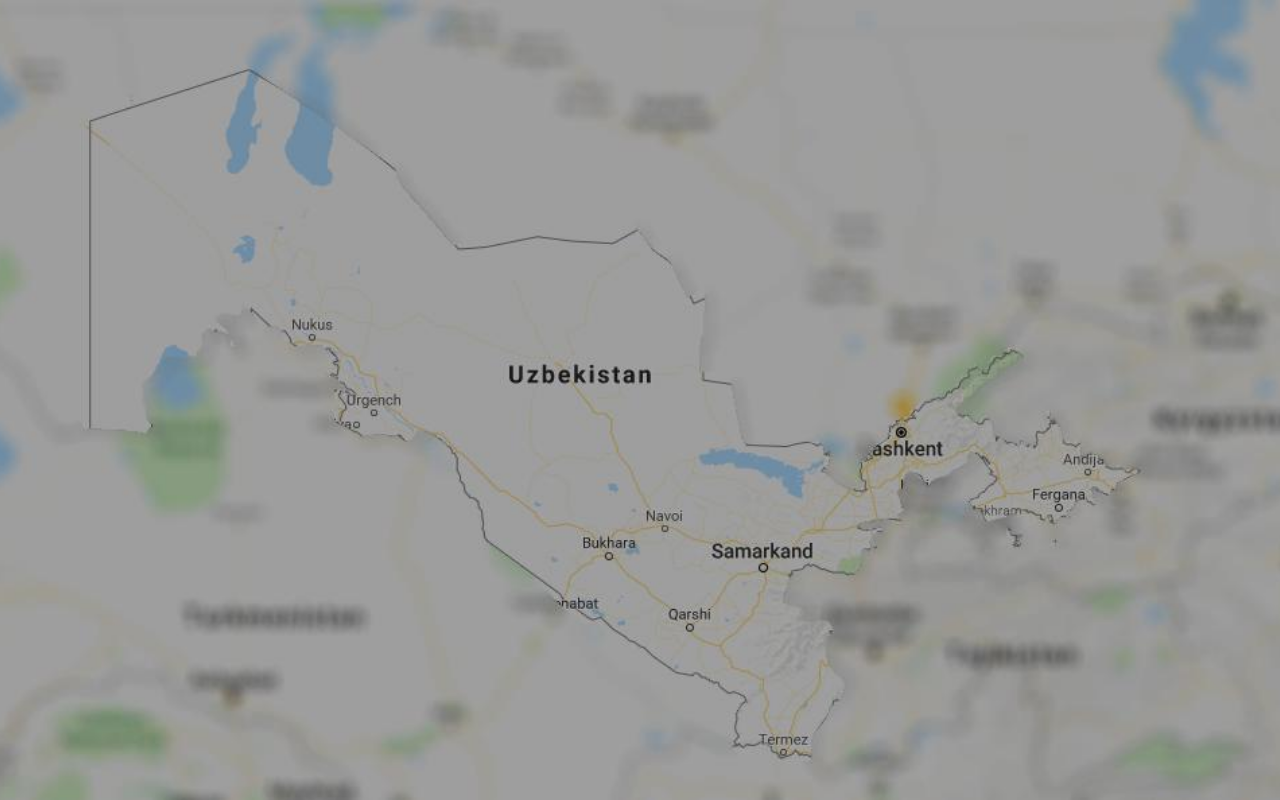
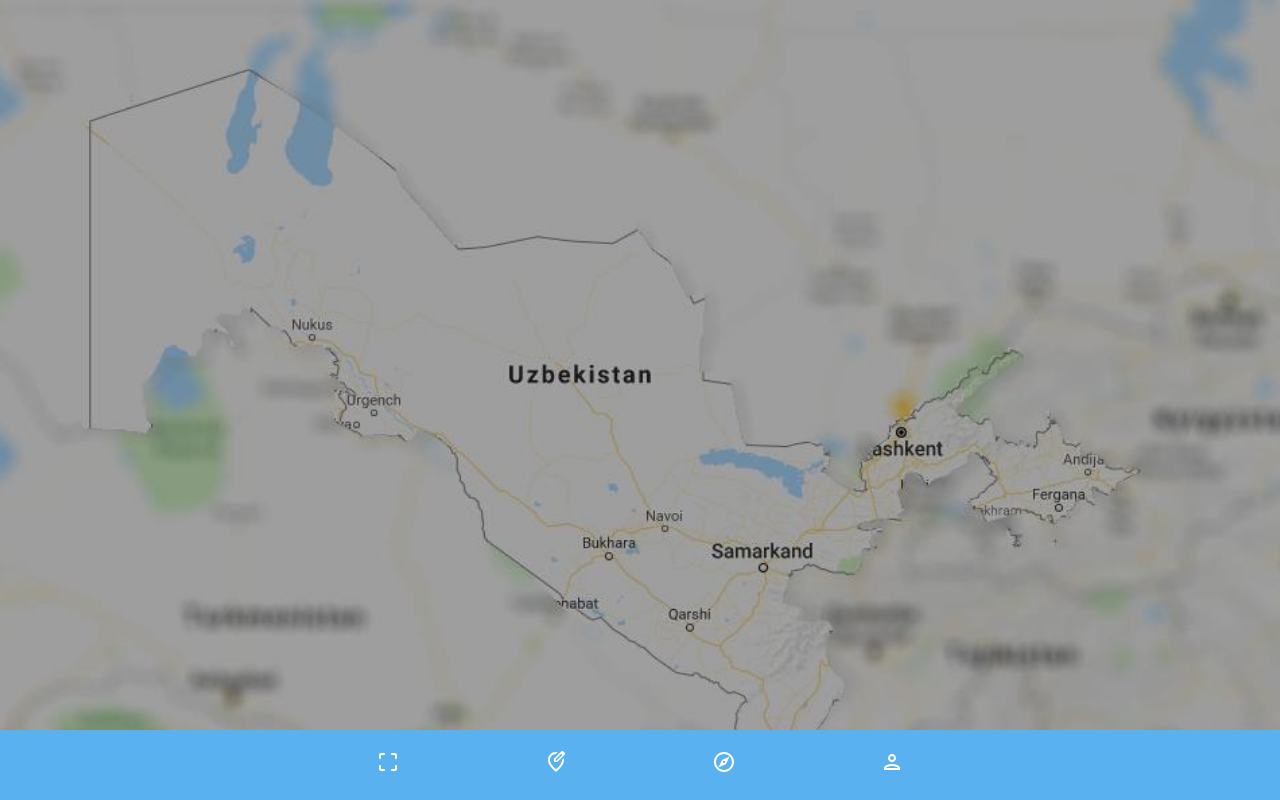
Before and after one commit to dolimovkhumoyun/covidacker, a React (Create React App) app: page /dashboard in a window 1280 px wide. Built offline with nearby package versions, Linux system fonts and the light colour scheme.

Commit message:
another attemp to solve this issue

```diff
--- a/src/App.js
+++ b/src/App.js
@@ -7,8 +7,7 @@ const App = () => {
   return (
     <Fragment>
       <Switch>
-        <Route path="/main" component={Dashboard} />
-        <Route path="/" component={Login} />
+        <Route path="/" component={Dashboard} />
       </Switch>
     </Fragment>
   );
--- a/src/components/layout/AppContent.jsx
+++ b/src/components/layout/AppContent.jsx
@@ -4,18 +4,18 @@ import Main from "../../routes/main-page";
 import Table from "../../routes/table";
 import MapView from "../../routes/map-view";
 import Profile from "../../routes/profile";
+import Login from "./../../routes/login/index";
 
 const AppContent = ({ props }) => {
-  console.log(props);
   const { url } = props.match;
-  console.log(`${url}`);
   return (
     <React.Fragment>
       <Switch>
         <Route path="/main/profile" component={Profile} />
         <Route path="/main/map" component={MapView} />
         <Route path="/main/table" component={Table} />
-        <Route path="/" component={Main} />
+        <Route path="/main" component={Main} />
+        <Route path="/" component={Login} />
       </Switch>
     </React.Fragment>
   );
--- a/src/components/layout/AppLayout.jsx
+++ b/src/components/layout/AppLayout.jsx
@@ -4,11 +4,12 @@ import AppContent from "./AppContent";
 import { Grid } from "@material-ui/core";
 
 const App = ({ props }) => {
+  const { pathname } = props.location;
   return (
     <React.Fragment>
       <Grid container>
         <AppContent props={props} />
-        <BottomNav />
+        {pathname !== "/" && <BottomNav />}
       </Grid>
     </React.Fragment>
   );
```
